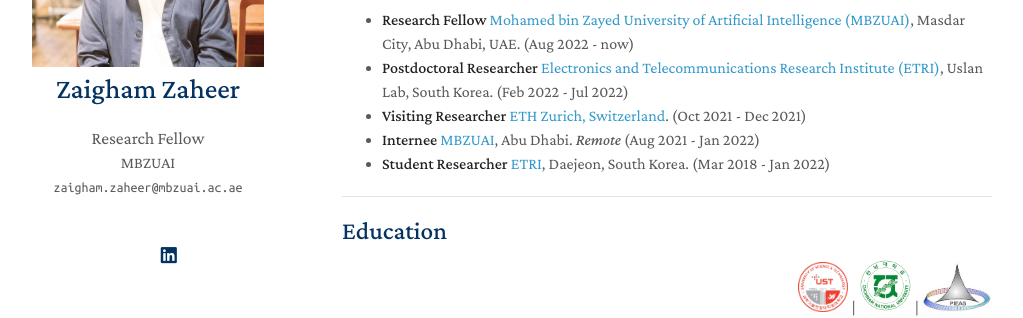
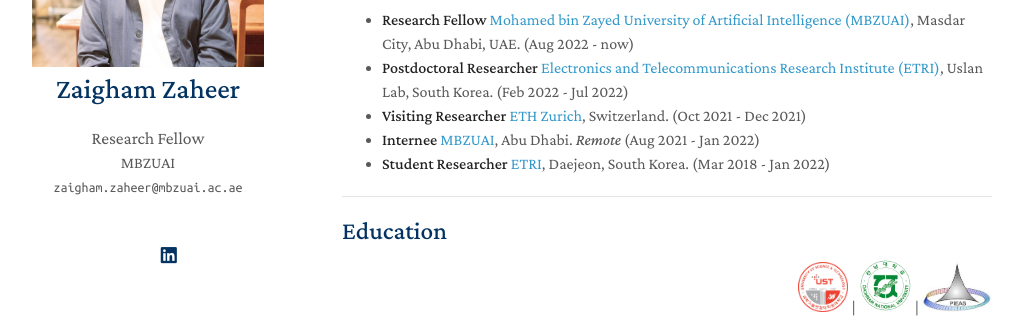
Before and after one commit to ZaighamZ/ZaighamZ.github.io, a Jekyll site: the page built from index.md, in a window 1280 px wide and 900 px high. Shown: the part 247-565 px from the top of the window, without its empty margins (128-1151 px from the left). Built offline with Jekyll 4.4.1, drawn with Linux system fonts in a browser that asks for light colours; nearby versions of some CDN libraries; a style sheet for code colours, icons or effects is not loaded.

```diff
--- a/index.md
+++ b/index.md
@@ -17,7 +17,7 @@ I am a Postdoctoral Research Fellow affiliated with [SPriNT-AI lab](https://www.
 <a href="https://ethz.ch/en.html" target="_blank"><img src="/assets/img/logos/ethz_logo2.jfif" height="22" title="ETH Zurich" alt="ETH Zurich Logo"></a> </p>
 - **Research Fellow** [Mohamed bin Zayed University of Artificial Intelligence (MBZUAI)](https://mbzuai.ac.ae/){:target="_blank"}, Masdar City, Abu Dhabi, UAE. (Aug 2022 - now)
 - **Postdoctoral Researcher** [Electronics and Telecommunications Research Institute (ETRI)](https://etri.re.kr/eng/main/main.etri){:target="_blank"}, Uslan Lab, South Korea. (Feb 2022 - Jul 2022)
-- **Visiting Researcher** [ETH Zurich, Switzerland](https://ethz.ch/en.html){:target="_blank"}. (Oct 2021 - Dec 2021)
+- **Visiting Researcher** [ETH Zurich](https://ethz.ch/en.html){:target="_blank"}, Switzerland. (Oct 2021 - Dec 2021)
 - **Internee** [MBZUAI](https://mbzuai.ac.ae/){:target="_blank"}, Abu Dhabi. *Remote*  (Aug 2021 - Jan 2022)
 - **Student Researcher** [ETRI](https://etri.re.kr/eng/main/main.etri){:target="_blank"}, Daejeon, South Korea. (Mar 2018 - Jan 2022)
 
```
